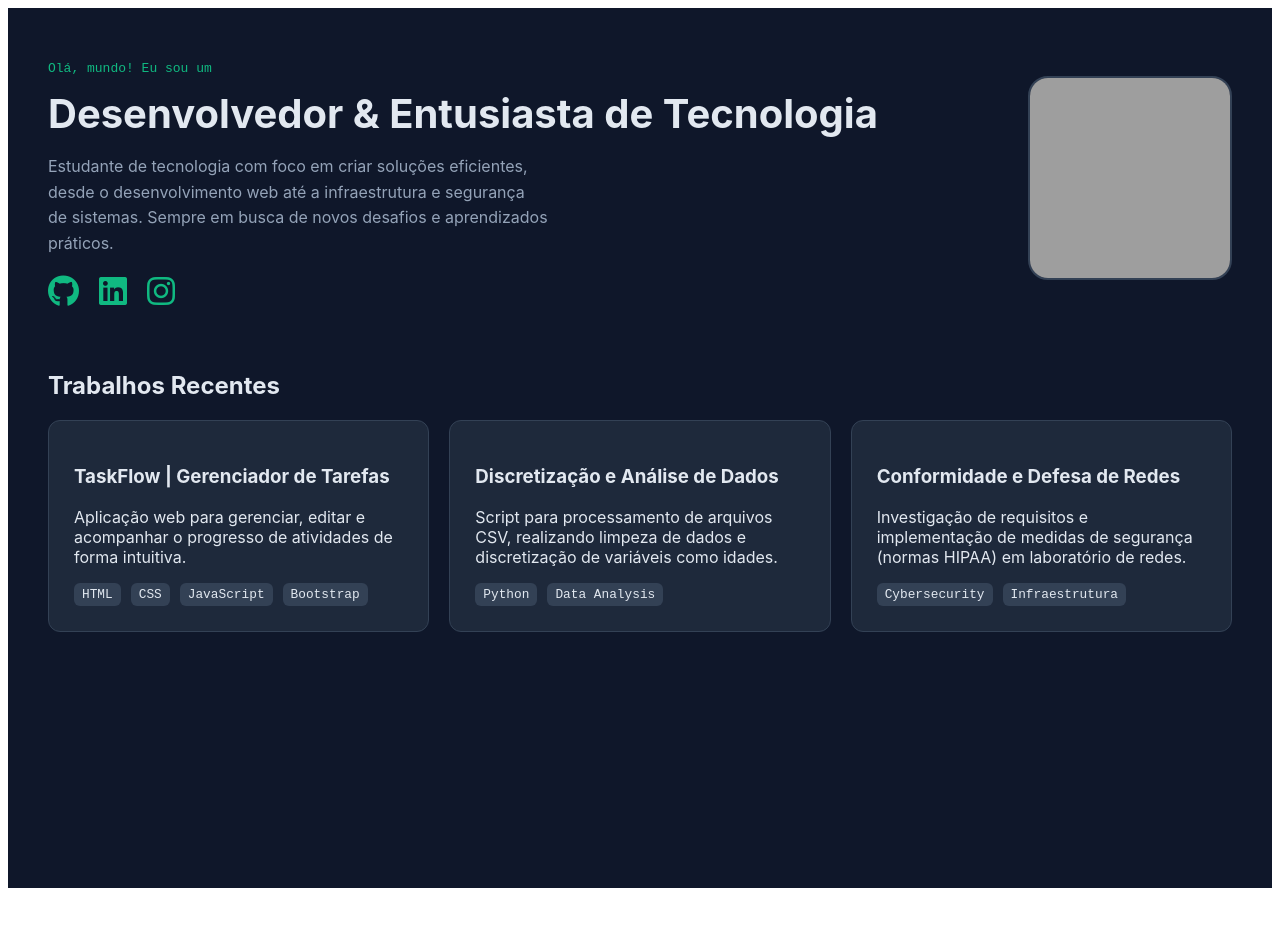
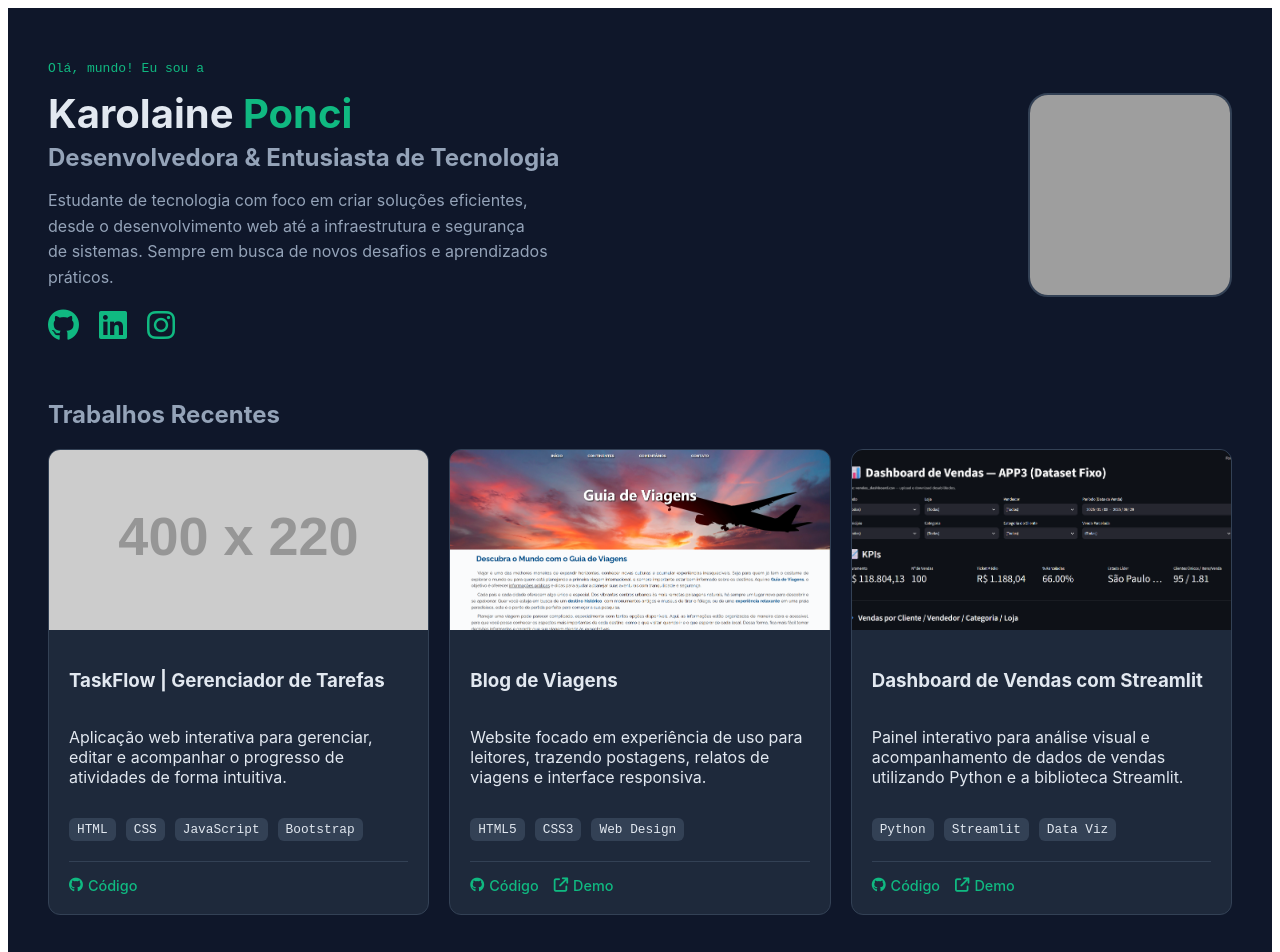
Before and after one commit to karolaineponci/meu-portfolio, a Vue app: page / in a window 1280 px wide. Shown: the top 952 px of the page. Before the commit the page ends 896 px from the top, so only its background shows below. Built offline with nearby package versions, Linux system fonts and the light colour scheme; grey boxes are pictures that could not be loaded.

Commit message:
atualizando links e img

```diff
--- a/src/App.vue
+++ b/src/App.vue
@@ -3,8 +3,9 @@
     <!-- SEÇÃO HERO (Apresentação e Foto) -->
     <header class="hero">
       <div class="hero-content">
-        <p class="tagline">Olá, mundo! Eu sou um</p>
-        <h1>Desenvolvedor & Entusiasta de Tecnologia</h1>
+        <p class="tagline">Olá, mundo! Eu sou a</p>
+        <h1>Karolaine <span class="highlight">Ponci</span></h1>
+        <h2>Desenvolvedora & Entusiasta de Tecnologia</h2>
         <p class="resumo">
           Estudante de tecnologia com foco em criar soluções eficientes, desde o desenvolvimento web até a infraestrutura e segurança de sistemas. Sempre em busca de novos desafios e aprendizados práticos.
         </p>
@@ -28,14 +29,26 @@
       <h2>Trabalhos Recentes</h2>
 
       <div class="cards-grid">
-        <!-- O Vue usa v-for para criar os cards automaticamente com base nos seus dados -->
         <div class="card" v-for="(projeto, index) in meusProjetos" :key="index">
+          <!-- Imagem do Projeto -->
+          <div class="card-image-wrapper">
+            <img :src="projeto.imagem" :alt="projeto.titulo" class="card-img" />
+          </div>
+
+          <div class="card-body">
             <h3>{{ projeto.titulo }}</h3>
             <p>{{ projeto.descricao }}</p>
+
             <div class="tech-tags">
               <span v-for="tech in projeto.tecnologias" :key="tech" class="tag">
                 {{ tech }}
               </span>
+            </div>
+
+            <div class="card-links">
+              <a :href="projeto.github" target="_blank" title="Ver no GitHub"><i class="fa-brands fa-github"></i> Código</a>
+              <a v-if="projeto.link && projeto.link !== '#'" :href="projeto.link" target="_blank" title="Ver Projeto"><i class="fa-solid fa-arrow-up-right-from-square"></i> Demo</a>
+            </div>
           </div>
         </div>
       </div>
@@ -50,18 +63,27 @@ import { ref } from 'vue';
 const meusProjetos = ref([
   {
     titulo: 'TaskFlow | Gerenciador de Tarefas',
-    descricao: 'Aplicação web para gerenciar, editar e acompanhar o progresso de atividades de forma intuitiva.',
-    tecnologias: ['HTML', 'CSS', 'JavaScript', 'Bootstrap']
+    descricao: 'Aplicação web interativa para gerenciar, editar e acompanhar o progresso de atividades de forma intuitiva.',
+    tecnologias: ['HTML', 'CSS', 'JavaScript', 'Bootstrap'],
+    imagem: 'https://via.placeholder.com/400x220/1e293b/10b981?text=TaskFlow', // Substitua pelo caminho do print ex: '/assets/taskflow.png'
+    github: 'https://github.com/karolaineponci',
+    link: '#'
   },
   {
-    titulo: 'Discretização e Análise de Dados',
-    descricao: 'Script para processamento de arquivos CSV, realizando limpeza de dados e discretização de variáveis como idades.',
-    tecnologias: ['Python', 'Data Analysis']
+    titulo: 'Blog de Viagens',
+    descricao: 'Website focado em experiência de uso para leitores, trazendo postagens, relatos de viagens e interface responsiva.',
+    tecnologias: ['HTML5', 'CSS3', 'Web Design'],
+    imagem: './src/img/guiadeviagem.png', // Substitua pelo print do seu blog
+    github: 'https://github.com/karolaineponci/blog-html-css-js',
+    link: 'https://karolaineponci.github.io/blog-html-css-js/'
   },
   {
-    titulo: 'Conformidade e Defesa de Redes',
-    descricao: 'Investigação de requisitos e implementação de medidas de segurança (normas HIPAA) em laboratório de redes.',
-    tecnologias: ['Cybersecurity', 'Infraestrutura']
+    titulo: 'Dashboard de Vendas com Streamlit',
+    descricao: 'Painel interativo para análise visual e acompanhamento de dados de vendas utilizando Python e a biblioteca Streamlit.',
+    tecnologias: ['Python', 'Streamlit', 'Data Viz'],
+    imagem: './src/img/dashboardSTREAM.png', // Substitua pelo print do dashboard
+    github: 'https://github.com/karolaineponci/karolaine-ponci-streamlit',
+    link: 'https://karolaine-ponci.streamlit.app/'
   }
 ]);
 </script>
@@ -93,6 +115,17 @@ h1 {
   margin: 10px 0;
 }
 
+.highlight {
+  color: #10b981;
+}
+
+h2 {
+  font-size: 1.5rem;
+  color: #94a3b8;
+  margin-top: -5px;
+  margin-bottom: 15px;
+}
+
 .resumo {
   max-width: 500px;
   color: #94a3b8;
@@ -116,10 +149,12 @@ h1 {
 }
 
 .card {
-  background-color: #1e293b; /* Fundo do card um pouco mais claro que o fundo da página */
-  padding: 25px;
+  background-color: #1e293b;
   border-radius: 12px;
   border: 1px solid #334155;
+  overflow: hidden; /* Garante que a imagem respeite as bordas arredondadas */
+  display: flex;
+  flex-direction: column;
   transition: transform 0.2s, box-shadow 0.2s;
 }
 
@@ -127,6 +162,54 @@ h1 {
   transform: translateY(-5px);
   box-shadow: 0 10px 20px rgba(0, 0, 0, 0.3);
   border-color: #10b981; /* Destaque verde ao passar o mouse */
+}
+
+.card-image-wrapper {
+  width: 100%;
+  height: 180px;
+  overflow: hidden;
+  background-color: #0f172a;
+}
+
+.card-img {
+  width: 100%;
+  height: 100%;
+  object-fit: cover;
+  transition: transform 0.3s ease;
+}
+
+.card:hover .card-img {
+  transform: scale(1.05); /* Leve zoom na imagem ao passar o mouse */
+}
+
+.card-body {
+  padding: 20px;
+  display: flex;
+  flex-direction: column;
+  flex-grow: 1;
+}
+
+.card-links {
+  display: flex;
+  gap: 15px;
+  margin-top: 20px;
+  padding-top: 15px;
+  border-top: 1px solid #334155;
+}
+
+.card-links a {
+  color: #10b981;
+  text-decoration: none;
+  font-size: 0.9rem;
+  font-weight: 500;
+  display: flex;
+  align-items: center;
+  gap: 5px;
+  transition: color 0.2s;
+}
+
+.card-links a:hover {
+  color: #ffffff;
 }
 
 .tech-tags {
```
Also changed, not shown: src/img/dashboardSTREAM.png (added), src/img/guiadeviagem.png (added). Lines whose indentation alone changed are shown as unchanged.
